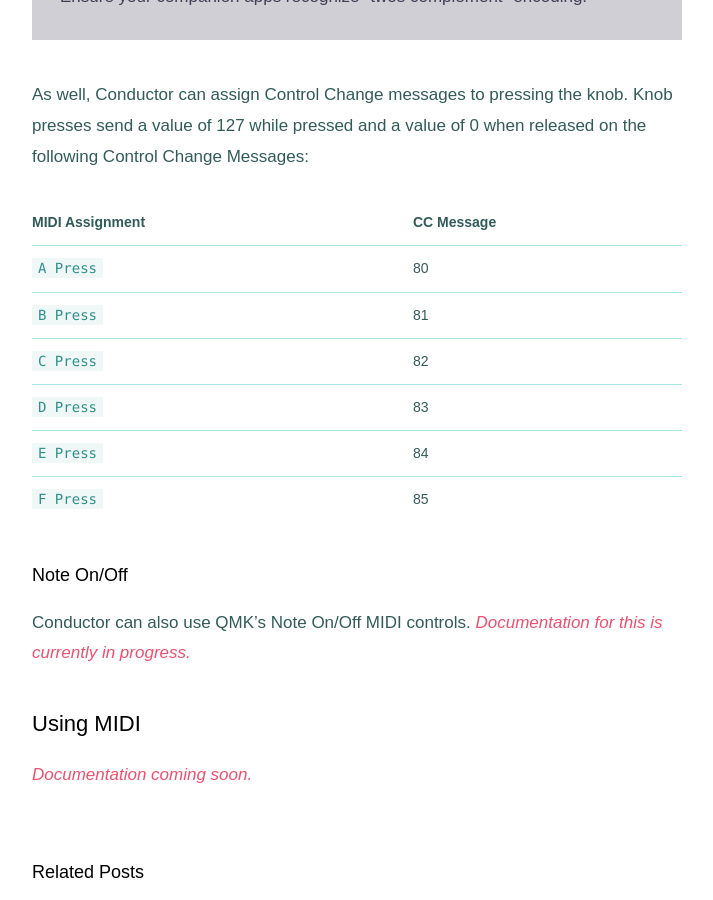
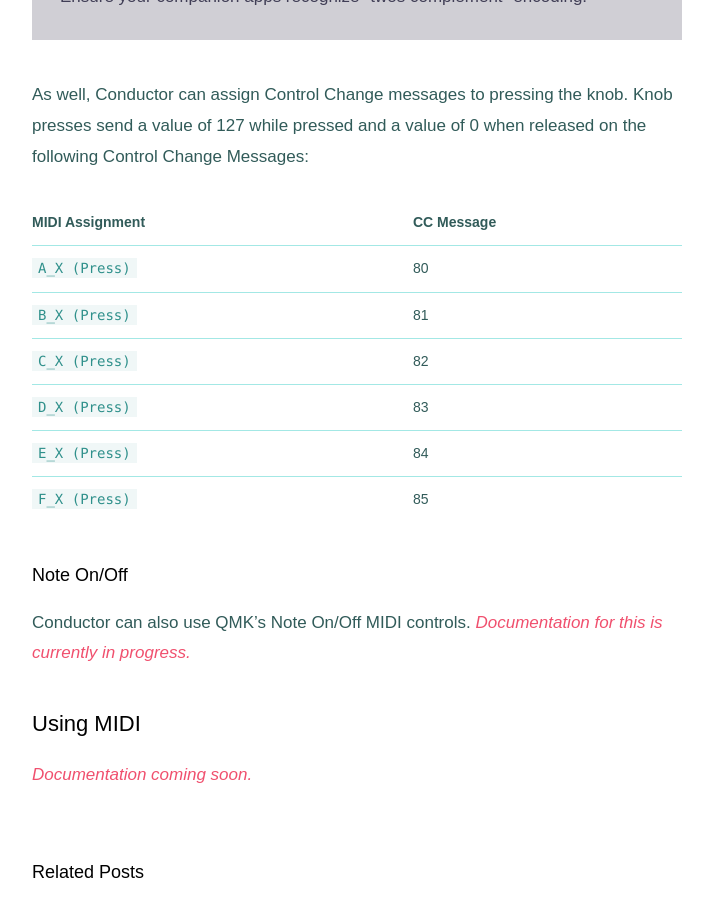
Before and after one commit to FJLabs-Designs/Conductor-Documentation, a Jekyll site: the page built from _posts/integrations/basics/2022-08-03-using-MIDI.md, in a window 1280 px wide and 900 px high, scrolled down 1868 px. Shown: the whole window, without its empty margins (283-996 px from the left). Built offline with Jekyll 4.4.1, drawn with Linux system fonts in a browser that asks for light colours; some web fonts are replaced.

```diff
--- a/_posts/integrations/basics/2022-08-03-using-MIDI.md
+++ b/_posts/integrations/basics/2022-08-03-using-MIDI.md
@@ -34,12 +34,12 @@ As well, Conductor can assign Control Change messages to **pressing** the knob.
 
 | MIDI Assignment | CC Message |
 |-----------------|------------|
-| `A Press` | 80 |
-| `B Press` | 81 |
-| `C Press` | 82 |
-| `D Press` | 83 |
-| `E Press` | 84 |
-| `F Press` | 85 |
+| `A_X (Press)` | 80 |
+| `B_X (Press)` | 81 |
+| `C_X (Press)` | 82 |
+| `D_X (Press)` | 83 |
+| `E_X (Press)` | 84 |
+| `F_X (Press)` | 85 |
 
 #### Note On/Off
 
```
Also changed, not shown: 2 other files.
